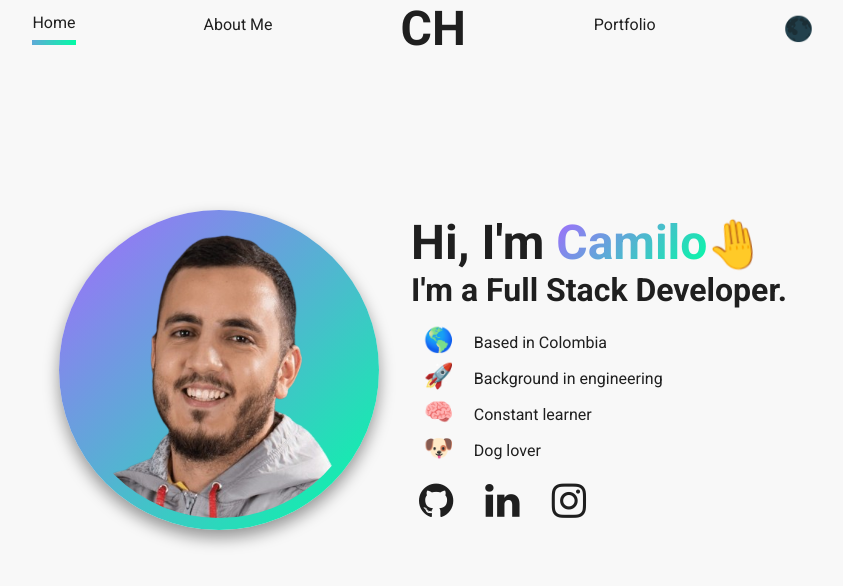
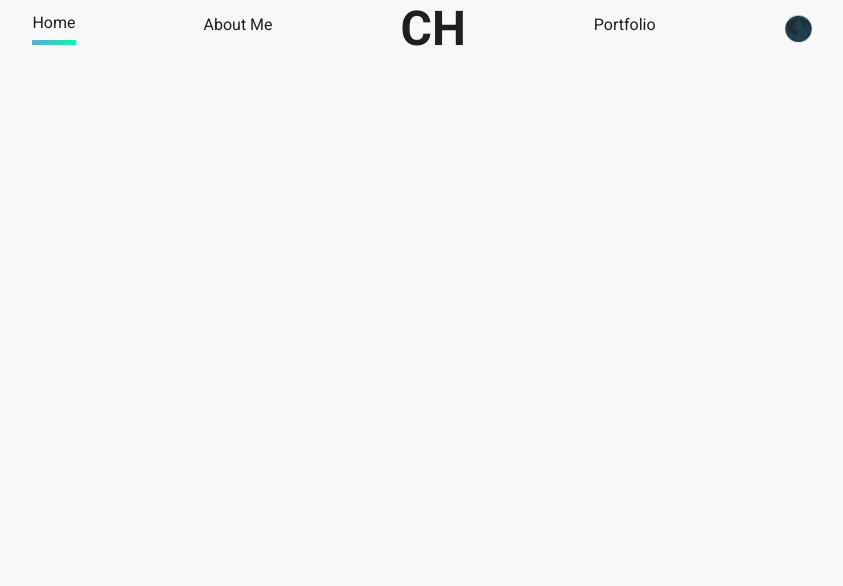
Before and after one commit to Churtadoh/Portfolio, a React (Create React App) app: page / in a window 1280 px wide. Shown: the top 586 px of the page, without its empty margins (217-1060 px from the left). Built offline with nearby package versions, Linux system fonts and the light colour scheme; the HTML template or start-up script is replaced by a standard one.

Commit message:
update for deploy

```diff
--- a/src/components/BaseLayout.js
+++ b/src/components/BaseLayout.js
@@ -23,7 +23,7 @@ export default function BaseLayout() {
             </Grid>
             <Grid item flexGrow={1}>
                <Routes>
-                  <Route exact path={'/'} element={<Home/>}/>
+                  <Route exact path={'/home'} element={<Home/>}/>
                   <Route exact path={'/about'} element={<About/>}/>
                   <Route exact path={'/portfolio'} element={<Portfolio/>}/>
                </Routes>
```
Also changed, not shown: package.json (+6 -3 lines), 2 other files (tests, documents, lock files or other folders).
